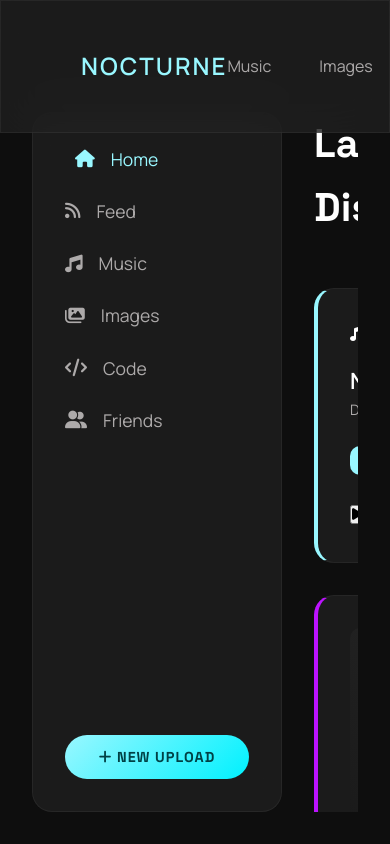
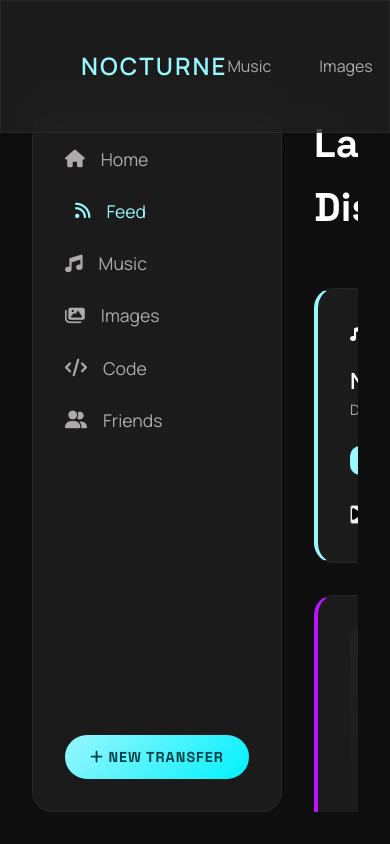
Before and after one commit to vaishu109/nocturne, a website built with Vite: page index.html in a window 390 px wide. Both pictures are taken after a click on the button "EXPLORE NOCTURNE". Built offline with nearby package versions, Linux system fonts and the light colour scheme.

Commit message:
Final functional updates: linked all buttons and synced navigation filters

```diff
--- a/index.html
+++ b/index.html
@@ -30,20 +30,20 @@
         </section>
 
         <section class="sections">
-            <div class="card glass music">
+            <div class="card glass music" onclick="showFeed('music')">
                 <i class="fas fa-wave-square"></i>
                 <h3>Music</h3>
-                <p>Exchange high-quality tracks and playlists with a built-in wave visualizer player.</p>
+                <p>Transfer high-quality tracks and playlists with a built-in wave player.</p>
             </div>
-            <div class="card glass images">
+            <div class="card glass images" onclick="showFeed('image')">
                 <i class="fas fa-image"></i>
                 <h3>Images</h3>
-                <p>Share photography and art in a curated gallery-style feed with full metadata support.</p>
+                <p>Transfer photography and art in a curated gallery-style feed with metadata.</p>
             </div>
-            <div class="card glass code">
+            <div class="card glass code" onclick="showFeed('code')">
                 <i class="fas fa-code"></i>
                 <h3>Code</h3>
-                <p>Quickly share snippets and scripts with full syntax highlighting and one-click copy.</p>
+                <p>Transfer snippets and scripts with full syntax highlighting and copy support.</p>
             </div>
         </section>
     </main>
--- a/main.js
+++ b/main.js
@@ -25,20 +25,20 @@ const mediaData = [
   }
 ];
 
-window.showFeed = () => {
+window.showFeed = (defaultType = 'all') => {
   app.innerHTML = `
     <div class="feed-container">
       <aside class="sidebar glass">
         <div class="sidebar-links">
-          <a href="#" class="active"><i class="fas fa-home"></i> Home</a>
-          <a href="#"><i class="fas fa-rss"></i> Feed</a>
-          <a href="#"><i class="fas fa-music"></i> Music</a>
-          <a href="#"><i class="fas fa-images"></i> Images</a>
-          <a href="#"><i class="fas fa-code"></i> Code</a>
+          <a href="/" onclick="location.reload(); return false;"><i class="fas fa-home"></i> Home</a>
+          <a href="#" onclick="filterFeed('all'); return false;" class="${defaultType === 'all' ? 'active' : ''}"><i class="fas fa-rss"></i> Feed</a>
+          <a href="#" onclick="filterFeed('music'); return false;" class="${defaultType === 'music' ? 'active' : ''}"><i class="fas fa-music"></i> Music</a>
+          <a href="#" onclick="filterFeed('image'); return false;" class="${defaultType === 'image' ? 'active' : ''}"><i class="fas fa-images"></i> Images</a>
+          <a href="#" onclick="filterFeed('code'); return false;" class="${defaultType === 'code' ? 'active' : ''}"><i class="fas fa-code"></i> Code</a>
           <a href="#"><i class="fas fa-user-friends"></i> Friends</a>
         </div>
         <button class="btn-primary" style="padding: 0.8rem; width: 100%; font-size: 0.9rem;" onclick="openModal()">
-          <i class="fas fa-plus"></i> NEW UPLOAD
+          <i class="fas fa-plus"></i> NEW TRANSFER
         </button>
       </aside>
 
@@ -46,15 +46,15 @@ window.showFeed = () => {
         <header class="feed-header">
           <h2>Latest Discoveries</h2>
           <div class="filter-btns">
-             <button class="active" onclick="filterFeed('all')">All</button>
-             <button onclick="filterFeed('music')">Music</button>
-             <button onclick="filterFeed('image')">Images</button>
-             <button onclick="filterFeed('code')">Code</button>
+             <button class="${defaultType === 'all' ? 'active' : ''}" onclick="filterFeed('all')">All</button>
+             <button class="${defaultType === 'music' ? 'active' : ''}" onclick="filterFeed('music')">Music</button>
+             <button class="${defaultType === 'image' ? 'active' : ''}" onclick="filterFeed('image')">Images</button>
+             <button class="${defaultType === 'code' ? 'active' : ''}" onclick="filterFeed('code')">Code</button>
           </div>
         </header>
 
         <div id="mediaGrid" class="media-grid">
-          ${mediaData.map(item => renderMediaCard(item)).join('')}
+          ${(defaultType === 'all' ? mediaData : mediaData.filter(m => m.type === defaultType)).map(item => renderMediaCard(item)).join('')}
         </div>
       </div>
     </div>
@@ -66,6 +66,9 @@ window.filterFeed = (type) => {
   document.getElementById('mediaGrid').innerHTML = filtered.map(item => renderMediaCard(item)).join('');
   document.querySelectorAll('.filter-btns button').forEach(btn => {
     btn.classList.toggle('active', btn.innerText.toLowerCase() === type);
+  });
+  document.querySelectorAll('.sidebar-links a').forEach(link => {
+    link.classList.toggle('active', link.innerText.toLowerCase().includes(type));
   });
 };
 
```
